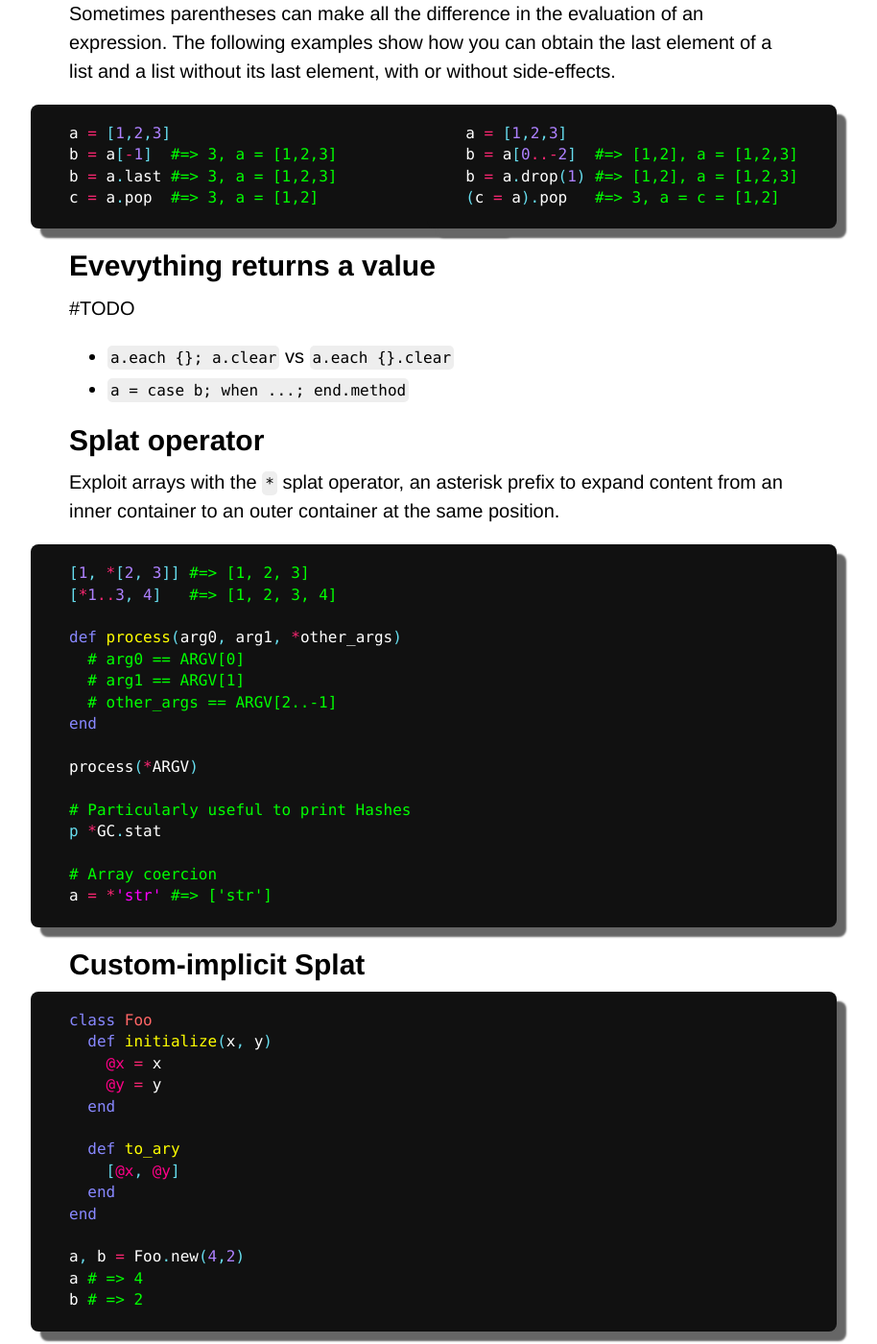
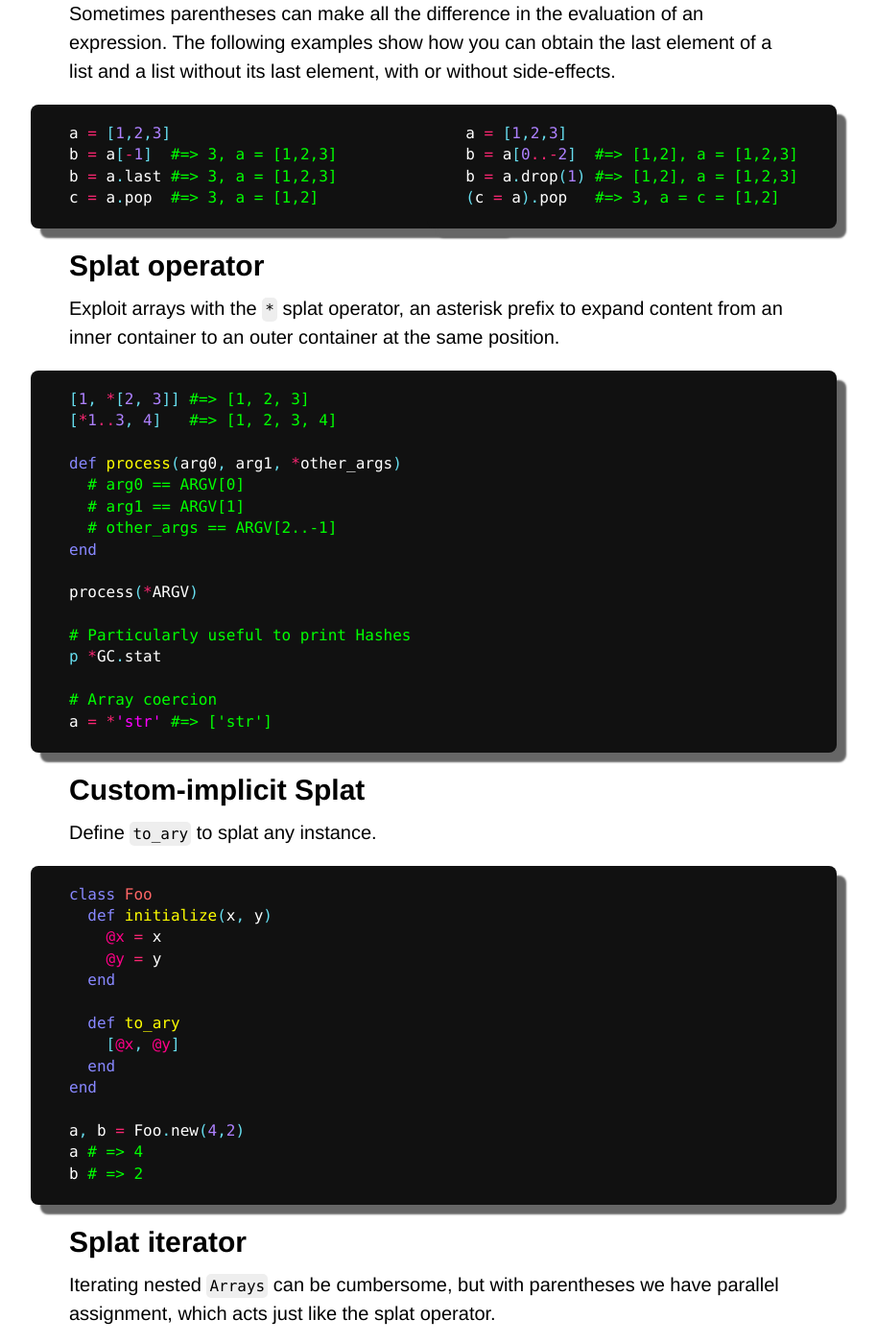
Before and after one commit to Maumagnaguagno/maumagnaguagno.github.io, a Jekyll site: the page built from ruby.md, in a window 1280 px wide and 1400 px high, scrolled down 715 px. Shown: the whole window at 96% size, without its empty margins (188-1102 px from the left). Built offline with Jekyll 4.4.1, drawn with Linux system fonts in a browser that asks for light colours; our own code applies the rules of GitHub Pages for plain Markdown files.

Commit message:
Add description to Custom-implicit splat and remove TODO from Ruby

````diff
--- a/ruby.md
+++ b/ruby.md
@@ -65,11 +65,6 @@ b = a.drop(1) #=> [1,2], a = [1,2,3]
 
 </div>
 
-## Evevything returns a value
-#TODO
-- ``a.each {}; a.clear`` vs ``a.each {}.clear``
-- ``a = case b; when ...; end.method``
-
 ## Splat operator
 Exploit arrays with the ``*`` splat operator, an asterisk prefix to expand content from an inner container to an outer container at the same position.
 
@@ -93,6 +88,7 @@ a = *'str' #=> ['str']
 ```
 
 ## Custom-implicit Splat
+Define ``to_ary`` to splat any instance.
 
 ```ruby
 class Foo
````
